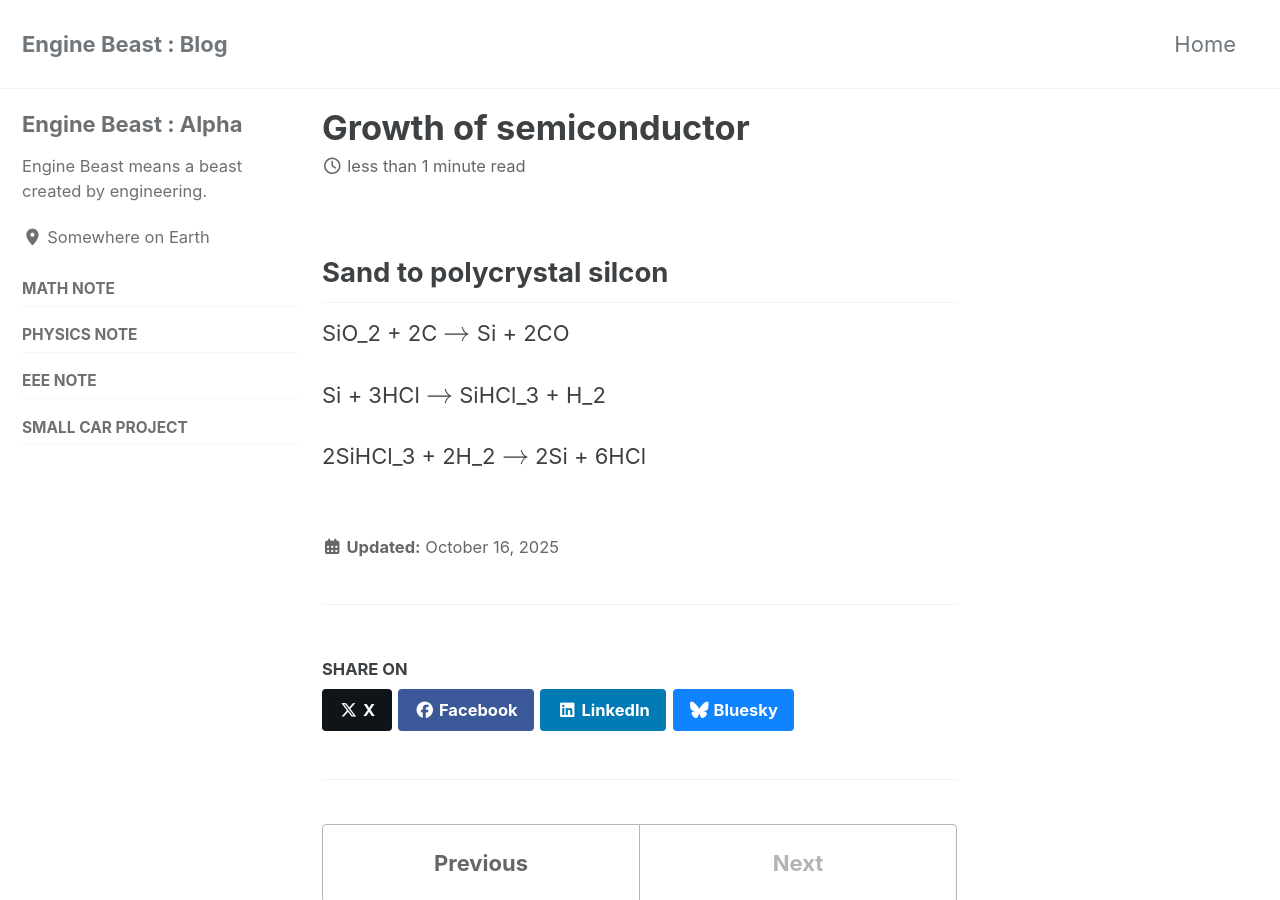
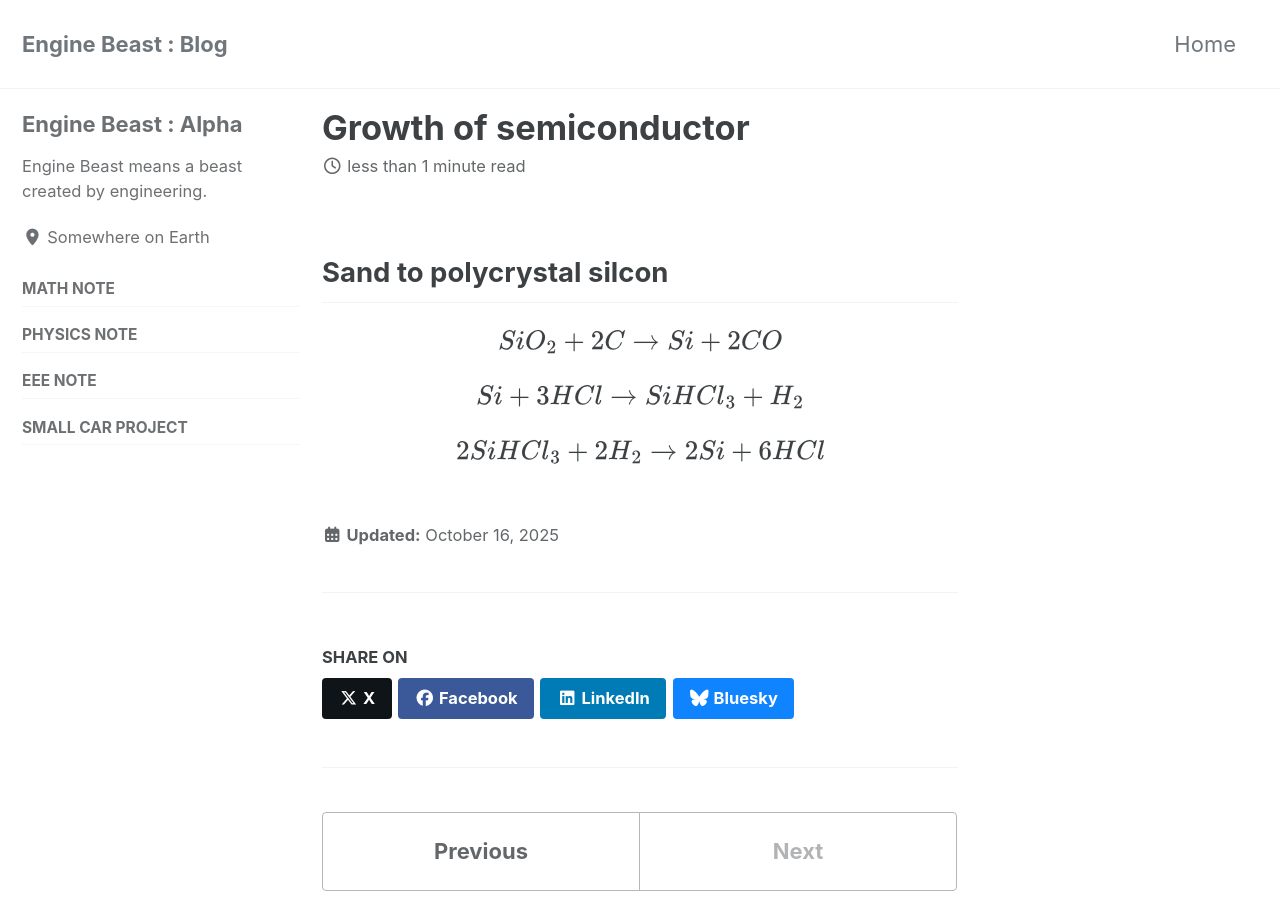
Before and after one commit to enginebeast/enginebeast.github.io, a Jekyll site: the page built from _posts/2025-10-16-semiconductor_growth.md, in a window 1280 px wide and 900 px high. Built offline with Jekyll 4.4.1, drawn with Linux system fonts in a browser that asks for light colours; cached includes are drawn as plain includes.

```diff
--- a/_posts/2025-10-16-semiconductor_growth.md
+++ b/_posts/2025-10-16-semiconductor_growth.md
@@ -7,8 +7,8 @@ use_math: true
 
 ## Sand to polycrystal silcon
 
-SiO_2 + 2C $$\rightarrow$$ Si + 2CO
+$$SiO_2 + 2C \rightarrow Si + 2CO$$
 
-Si + 3HCl $$\rightarrow$$ SiHCl_3 + H_2
+$$Si + 3HCl \rightarrow SiHCl_3 + H_2$$
 
-2SiHCl_3 + 2H_2 $$\rightarrow$$ 2Si + 6HCl
+$$2SiHCl_3 + 2H_2 \rightarrow 2Si + 6HCl$$
```
Also changed, not shown: _posts/2025-10-10-vir.html (deleted, +0 -43 lines), _posts/2025-10-10-vir.md (added, +30 -0 lines).
